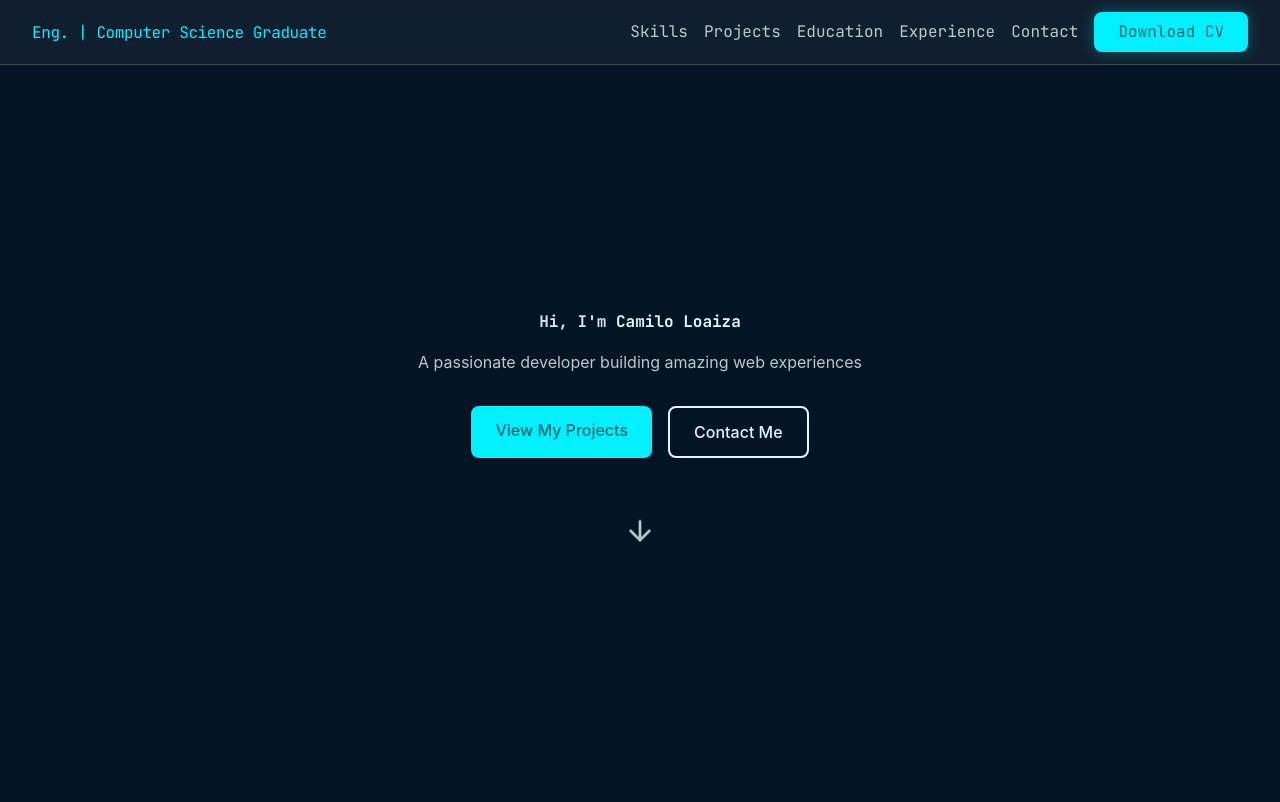
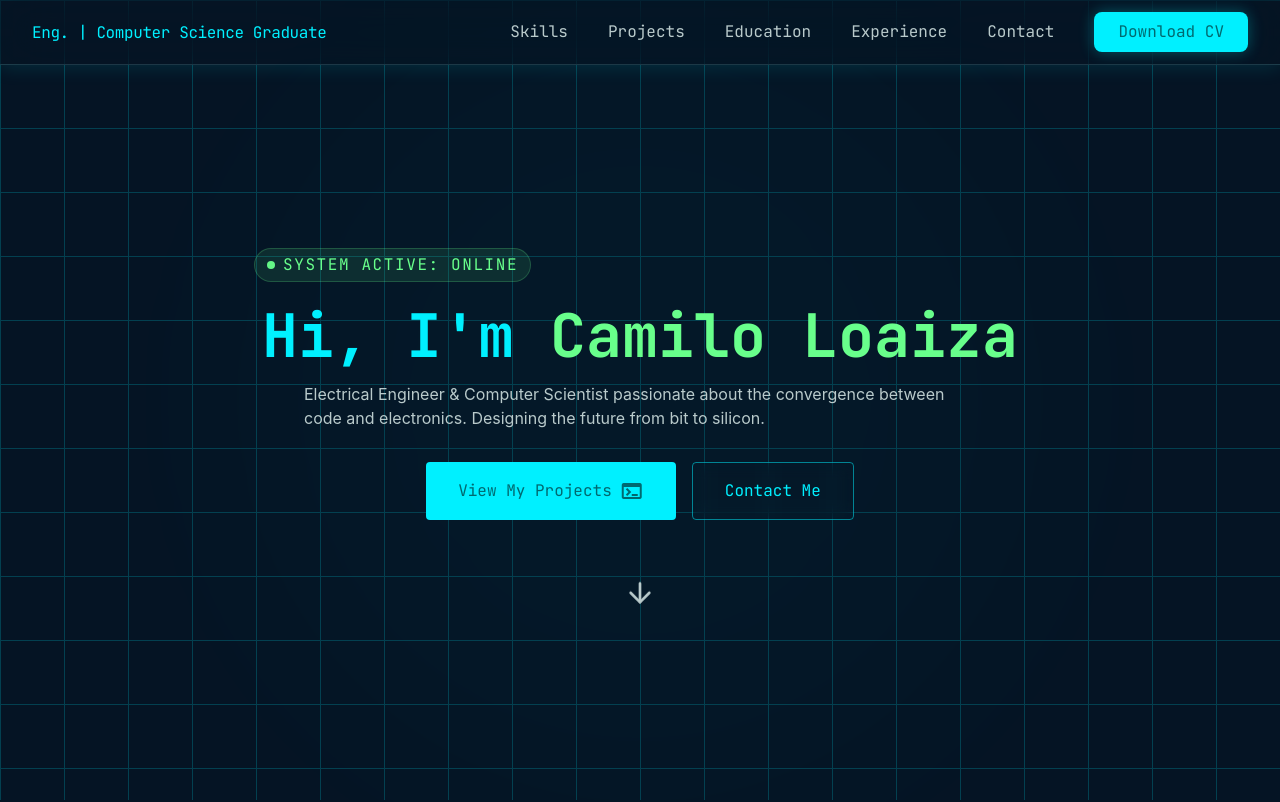
Before and after one commit to CamiloLoaiza0298/Portfolio, a React (Vite) app: page / in a window 1280 px wide. Shown: the top 802 px of the page. Built offline with nearby package versions, Linux system fonts and the light colour scheme; the HTML template or start-up script is replaced by a standard one.

Commit message:
Navbar and hero section finished

```diff
--- a/src/components/layout/Navbar.jsx
+++ b/src/components/layout/Navbar.jsx
@@ -14,7 +14,7 @@ export default function Navbar() {
   const [isOpen, setIsOpen] = useState(false);
 
   return (
-    <nav className="fixed top-0 left-0 right-0 z-50 bg-surface-container/90 backdrop-blur-sm border-b border-outline-variant">
+    <nav className="fixed top-0 w-full z-50 bg-surface/40 backdrop-blur-xl border-b border-white/10 shadow-[0_0_20px_rgba(0,240,255,0.15)] transition-all duration-300 ease-in-out">
       <div className="max-w-7xl mx-auto px-4 sm:px-6 lg:px-8">
         <div className="flex items-center justify-between h-16">
           <div className="shrink-0">
@@ -24,7 +24,7 @@ export default function Navbar() {
           </div>
 
           <div className="hidden md:block">
-            <div className="ml-10 flex items-baseline space-x-4">
+            <div className="ml-10 flex items-baseline space-x-4 gap-6">
               {navItems.map((item) => (
                 <a
                   key={item.name}
--- a/src/components/sections/HeroSection.jsx
+++ b/src/components/sections/HeroSection.jsx
@@ -4,32 +4,53 @@ export default function HeroSection() {
   return (
     <section
       id="hero"
-      className="min-h-screen flex items-center justify-center bg-linear-to-br from-surface-dim to-surface pt-16"
+      className="min-h-screen flex items-center bg-linear-to-br from-surface-dim to-surface pt-16"
     >
-      <div className="max-w-7xl mx-auto px-4 sm:px-6 lg:px-8 text-center">
-        <h1 className="text-display-lg font-bold text-on-surface mb-4 font-display-lg">
-          Hi, I'm <span className="text-primary">Camilo Loaiza</span>
+      {/* Background Pattern */}
+      <div class="absolute inset-0 z-0 opacity-20">
+        <div
+          className="absolute top-0 left-0 w-full h-full"
+          style={{
+            backgroundImage: 'linear-gradient(to right, #00f0ff 1px, transparent 1px), linear-gradient(to bottom, #00f0ff 1px, transparent 1px)',
+            backgroundSize: '64px 64px'
+          }}
+        ></div>
+        <div class="absolute top-1/2 left-1/2 -translate-x-1/2 -translate-y-1/2 w-200 h-200 bg-primary-container/10 rounded-full blur-[120px]"></div>
+      </div>
+
+      {/* Content */}
+      <div class="relative z-10 max-w-4xl items-center mx-auto">
+
+        <div class="inline-flex items-center gap-2 px-3 py-1 rounded-full bg-secondary-fixed/10 border border-secondary-fixed/20 mb-6 mx-6">
+          <span class="w-2 h-2 rounded-full bg-secondary-fixed animate-pulse"></span>
+          <span class="font-code-sm text-code-sm text-secondary-fixed uppercase tracking-widest">System Active: Online</span>
+        </div>
+
+        <div className="max-w-7xl mx-auto px-4 sm:px-6 lg:px-8">
+          <h1 className="font-size-headline-lg text-6xl text-display-lg font-bold mb-4 font-headline-lg text-primary-container">
+            Hi, I'm <span className="text-secondary-fixed">Camilo Loaiza</span>
           </h1>
           <p className="text-body-lg text-on-surface-variant mb-8 max-w-2xl mx-auto font-body-lg">
-          A passionate developer building amazing web experiences
+            Electrical Engineer &amp; Computer Scientist passionate about the convergence between code and electronics. Designing the future from bit to silicon.
           </p>
           <div className="flex flex-col sm:flex-row gap-4 justify-center">
             <a
               href="#projects"
-            className="px-6 py-3 bg-primary-container text-on-primary-container rounded-lg hover:bg-primary transition-colors font-medium"
+              className="bg-primary-container text-on-primary-container px-8 py-4 rounded font-label-md text-label-md hover:brightness-110 transition-all flex items-center gap-2"
             >
-            View My Projects
+              View My Projects <span class="material-symbols-outlined">terminal</span>
             </a>
             <a
               href="#contact"
-            className="px-6 py-3 border-2 border-primary text-primary rounded-lg hover:bg-primary-container/20 transition-colors font-medium"
+              className="border border-primary-container/50 text-primary-container px-8 py-4 rounded font-label-md text-label-md hover:bg-primary-container/10 backdrop-blur-sm transition-all"
             >
               Contact Me
             </a>
           </div>
 
           <div className="mt-16">
-          <ArrowDown className="mx-auto text-on-surface-variant animate-bounce" size={32} />
+            <ArrowDown className="mx-auto text-on-surface-variant animate-bounce" size={32}/>
+          </div>
         </div>
       </div>
     </section>
```
Lines whose indentation alone changed are shown as unchanged.
